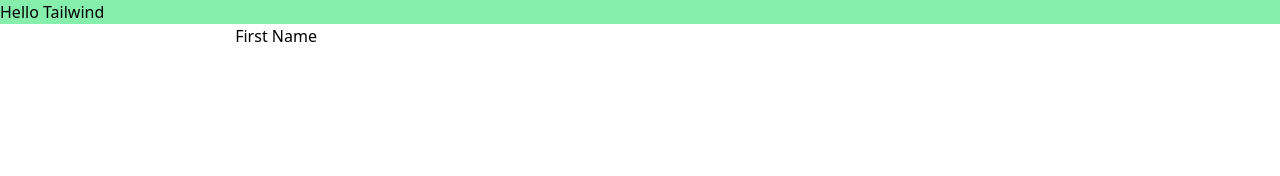
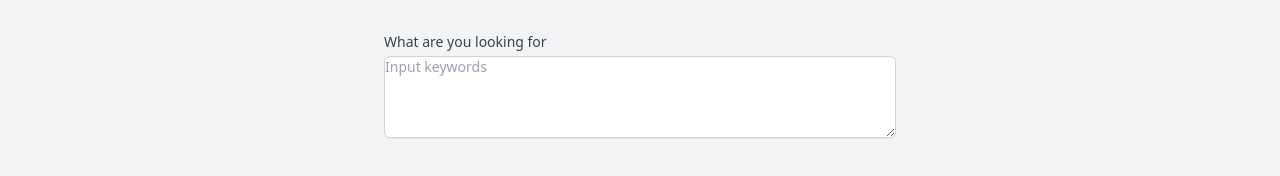
Before and after one commit to lucyqqi/newhacks, a website: page Tailwind-starter/dist/index.html in a window 1280 px wide. Drawn offline with nearby package versions, Linux system fonts and the light colour scheme.

Commit message:
textarea made

```diff
--- a/Tailwind-starter/dist/index.html
+++ b/Tailwind-starter/dist/index.html
@@ -3,20 +3,20 @@
 <head>
     <meta charset="UTF-8">
     <meta name="viewport" content="width=device-width, initial-scale=1.0">
-    <title>Document</title>
-    <link rel="stylesheet" href="output.css">
+    <title>Textarea with Tailwind CSS</title>
+    <!-- Include Tailwind CSS from CDN for quick setup -->
+    <link href="https://cdn.jsdelivr.net/npm/tailwindcss@2.1.2/dist/tailwind.min.css" rel="stylesheet">
 </head>
-<body>
-    <h1 class="bg-green-300">Hello Tailwind</h1>
-    <div class="flex justify-center
-    items-center h-screen">
-        <div>
-            <div class="inputDiv">
-                <input class="inputBox"
-                type="text" required>
-                <span>First Name</span>
-            </div>
+<body class="bg-gray-100 p-8">
+
+    <div class="max-w-lg mx-auto">
+        <label for="Message" class="block text-sm font-medium text-gray-700">What are you looking for</label>
+        <div class="mt-1">
+            <textarea id="message" name="message" rows="4"
+                class="shadow-sm mt-1 block w-full sm:text-sm border border-gray-300 rounded-md focus:ring-blue-500 focus:border-blue-500"
+                placeholder="Input keywords"></textarea>
         </div>
     </div>
+
 </body>
 </html>
```
